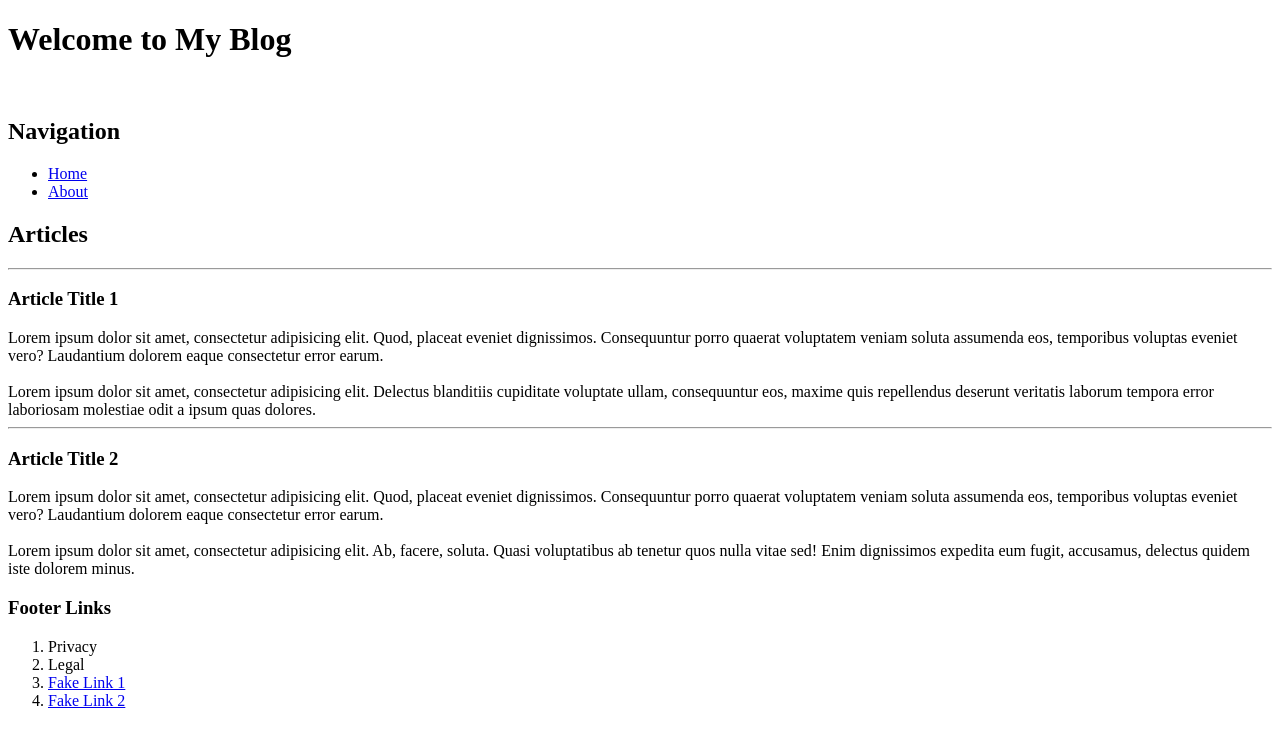
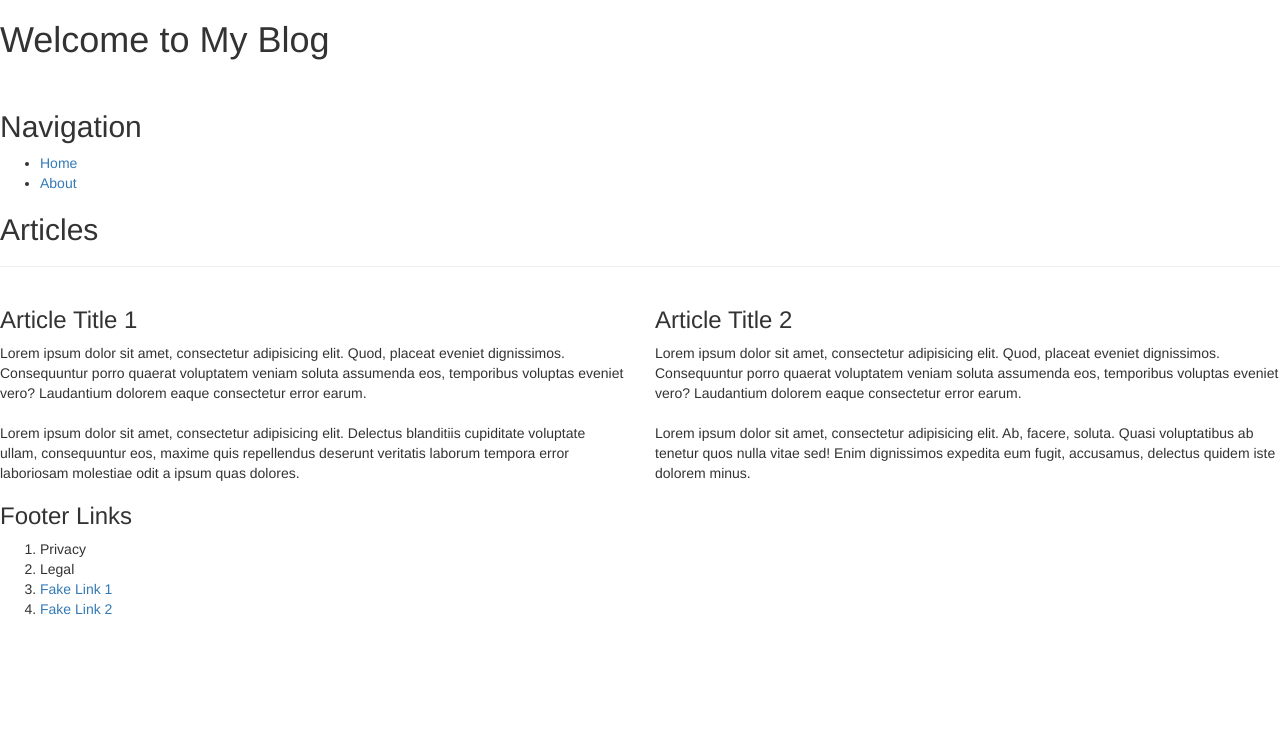
Before and after one commit to HunterMcAfee/html_blog_practice, a plain HTML site: page public/index.html in a window 1280 px wide. Drawn offline with nearby package versions, Linux system fonts and the light colour scheme.

Commit message:
Added Bootstrap styleand script reference links.  Modified articles into column format.

```diff
--- a/public/index.html
+++ b/public/index.html
@@ -1,6 +1,8 @@
 <!DOCTYPE html>
 <html lang="en">
 <head>
+    <link rel="stylesheet" href="https://maxcdn.bootstrapcdn.com/bootstrap/3.3.7/css/bootstrap.min.css" integrity="sha384-BVYiiSIFeK1dGmJRAkycuHAHRg32OmUcww7on3RYdg4Va+PmSTsz/K68vbdEjh4u" crossorigin="anonymous">
+
     <meta charset="UTF-8">
     <meta name="viewport" content="width=device-width, initial-scale=1.0">
     <meta http-equiv="X-UA-Compatible" content="ie=edge">
@@ -10,7 +12,7 @@
     <h1>Welcome to My Blog</h1>
     <img src "#"></img>
 
-    <secton>
+    <section>
         <nav>
         <h2>Navigation</h2>
             <ul>
@@ -20,19 +22,20 @@
         </nav>
         <h2>Articles</h2>
             <hr>
-            <h3>Article Title 1</h3>
-                <article>
+            <div class="row">
+                <div class="col-md-6">
+                <h3>Article Title 1</h3>
                     Lorem ipsum dolor sit amet, consectetur adipisicing elit. Quod, placeat eveniet dignissimos. Consequuntur porro quaerat voluptatem veniam soluta assumenda eos, temporibus voluptas eveniet vero? Laudantium dolorem eaque consectetur error earum.
                     <br><br>
                     Lorem ipsum dolor sit amet, consectetur adipisicing elit. Delectus blanditiis cupiditate voluptate ullam, consequuntur eos, maxime quis repellendus deserunt veritatis laborum tempora error laboriosam molestiae odit a ipsum quas dolores.
-                </article>
-            <hr>
+                </div>
+                <div class="col-md-6">
             <h3>Article Title 2</h3>
-                <article>
                     Lorem ipsum dolor sit amet, consectetur adipisicing elit. Quod, placeat eveniet dignissimos. Consequuntur porro quaerat voluptatem veniam soluta assumenda eos, temporibus voluptas eveniet vero? Laudantium dolorem eaque consectetur error earum.
                     <br><br>
                     Lorem ipsum dolor sit amet, consectetur adipisicing elit. Ab, facere, soluta. Quasi voluptatibus ab tenetur quos nulla vitae sed! Enim dignissimos expedita eum fugit, accusamus, delectus quidem iste dolorem minus.
-                </article>
+                </div>
+            </div class="row">
     </section>
 
     <footer>
@@ -44,6 +47,6 @@
             <li><a href="#">Fake Link 2</a></li>
         </ol>
     </footer>
-
+<script src="https://maxcdn.bootstrapcdn.com/bootstrap/3.3.7/js/bootstrap.min.js" integrity="sha384-Tc5IQib027qvyjSMfHjOMaLkfuWVxZxUPnCJA7l2mCWNIpG9mGCD8wGNIcPD7Txa" crossorigin="anonymous"></script>
 </body>
 </html>
```
